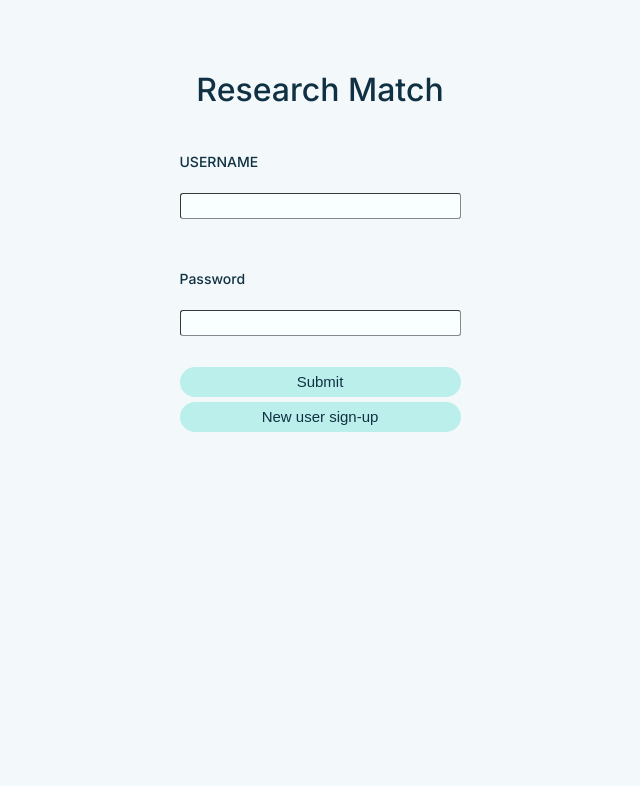
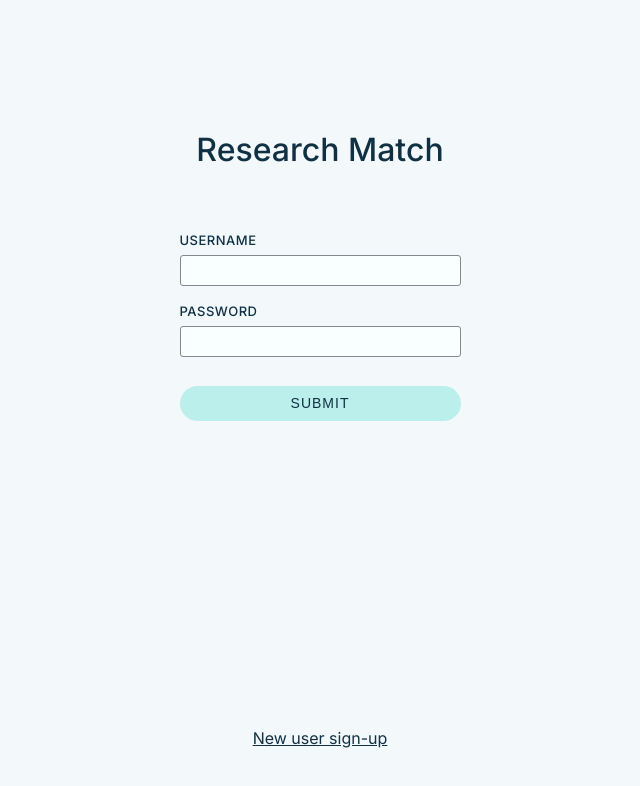
Before and after one commit to yuchenfany/research_match, a React (Create React App) app in the folder research-app/: page / in a window 1280 px wide. Shown: the top 786 px of the page, without its empty margins (320-960 px from the left). Built offline with nearby package versions, Linux system fonts and the light colour scheme.

Commit message:
Styled login & sign up pages

```diff
--- a/research-app/src/assets/index.css
+++ b/research-app/src/assets/index.css
@@ -8,6 +8,10 @@ body {
   -moz-osx-font-smoothing: grayscale;
   color: #103143;
   line-height: 35px;
+}
+
+.spacer {
+  height: 300px;
 }
 
 .home-message {
@@ -24,11 +28,17 @@ code {
   font-size: 32px;
   line-height: 40px;
   font-weight: 500;
-  margin-top: 70px;
+  margin-top: 130px;
   margin-bottom: 20px;
 }
 
 .Login {
+  display: flex;
+  flex-direction: column;
+  align-items: center;
+}
+
+.Create {
   display: flex;
   flex-direction: column;
   align-items: center;
@@ -46,6 +56,11 @@ code {
   display: flex;
   flex-direction: column;
   align-items: flex-start;
+  margin-top: 20px;
+}
+
+#username {
+  margin-bottom: -5px;
 }
 
 .login-label {
@@ -53,12 +68,17 @@ code {
   font-weight: 500;
 }
 
+.field-label {
+  letter-spacing: 0.5px;
+  margin-bottom: -3px;
+  font-size: 13px;
+}
+
 .input-field {
   width: 275px;
-  height: 22px;
+  height: 27px;
   background-color: #F9FFFE;
-  border-color: #808A8F;
-  border-width: 1px;
+  border: 1px solid #808A8F;
   margin-bottom: 10%;
   color: #103143;
   border-radius: 3px;
@@ -78,20 +98,31 @@ code {
 
 .button {
   width: 100%;
-  height: 30px;
+  height: 35px;
   background-color: #BBEFEB;
   color: #103143;
   border-style: none;
   border-radius: 100px;
-  font-size: 15px;
+  font-size: 14px;
+  letter-spacing: 1px;
 }
 
 .button:hover {
-  border-style: solid;
-  border-width: 1px;
-  border-color: #103143;
+  cursor: pointer;
+  box-shadow: 1px 1px 3px 0px rgba(0, 0, 0, 0.2);
+}
+
+.link {
+  border: none;
   background-color: #F3F8FA;
   color: #103143;
+  font-family: 'Inter', 'sans-serif';
+  font-size: 16px;
+  text-decoration: underline;
+}
+
+.link:hover {
+  cursor: pointer;
 }
 
 .error-message {
--- a/research-app/src/components/Create.js
+++ b/research-app/src/components/Create.js
@@ -72,18 +72,18 @@ function Create({ user, setUser }) {
 
   return (
     <div className="Create">
-      <p className="header">Create An Account</p>
+      <p className="header">Sign Up</p>
       <form onSubmit={handleAsync}>
         <label className="login-label" htmlFor="username">
           <div className="username-wrapper">
-            <p>USERNAME</p>
+            <p className="field-label">CREATE USERNAME</p>
             <input
               className="input-field"
               type="text"
               id="username"
               onChange={handleNameChange}
             />
-            <p>Password</p>
+            <p className="field-label">CREATE PASSWORD</p>
             <input
               className="input-field"
               type="text"
@@ -92,10 +92,11 @@ function Create({ user, setUser }) {
             />
             <span className="error-message">{error.message}</span>
           </div>
-          <input className="button" type="submit" />
+          <input className="button" type="submit" value="CREATE ACCOUNT" />
         </label>
+        <div className="spacer" />
+        <button className="link" type="button" onClick={backToLogin}>Back to login</button>
       </form>
-      <button className="button" type="button" onClick={backToLogin}>Back to login</button>
     </div>
   );
 }
--- a/research-app/src/components/Login.js
+++ b/research-app/src/components/Login.js
@@ -86,14 +86,14 @@ function Login({ user, setUser }) {
       <form onSubmit={handleAsync}>
         <label className="login-label" htmlFor="username">
           <div className="username-wrapper">
-            <p>USERNAME</p>
+            <p className="field-label">USERNAME</p>
             <input
               className="input-field"
               type="text"
               id="username"
               onChange={handleNameChange}
             />
-            <p>Password</p>
+            <p className="field-label">PASSWORD</p>
             <input
               className="input-field"
               type="text"
@@ -102,8 +102,9 @@ function Login({ user, setUser }) {
             />
             <span className="error-message">{error.message}</span>
           </div>
-          <input className="button" type="submit" />
-          <button className="button" type="button" onClick={goToCreate}>New user sign-up</button>
+          <input className="button" type="submit" value="SUBMIT" />
+          <div className="spacer" />
+          <button className="link" type="button" onClick={goToCreate}>New user sign-up</button>
         </label>
       </form>
     </div>
```
